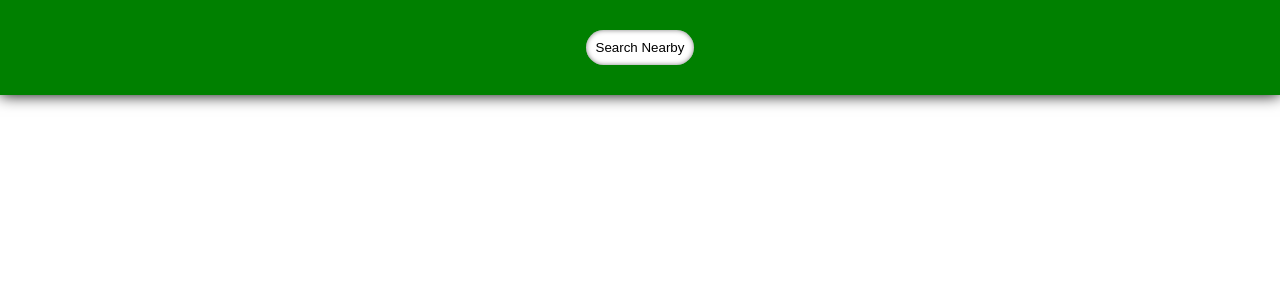
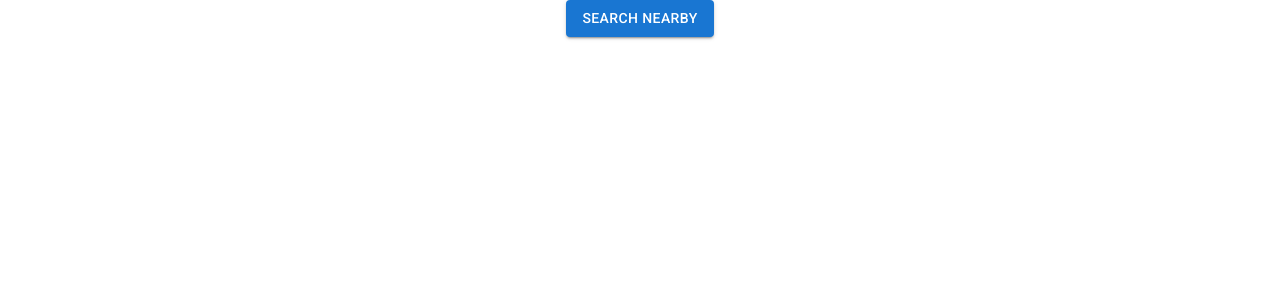
Before and after one commit to LoganPhilbrick/coffeeFinder, a React (Create React App) app: page / in a window 1280 px wide. Shown: the top 300 px of the page. Built offline with nearby package versions, Linux system fonts and the light colour scheme.

Commit message:
began styling and layout/added more info to cards

```diff
--- a/package.json
+++ b/package.json
@@ -4,6 +4,11 @@
   "private": true,
   "proxy": "https://api.yelp.com/v3",
   "dependencies": {
+    "@emotion/react": "^11.10.6",
+    "@emotion/styled": "^11.10.6",
+    "@fontsource/roboto": "^4.5.8",
+    "@mui/icons-material": "^5.11.16",
+    "@mui/material": "^5.11.16",
     "@testing-library/jest-dom": "^5.16.5",
     "@testing-library/react": "^13.4.0",
     "@testing-library/user-event": "^13.5.0",
--- a/public/index.html
+++ b/public/index.html
@@ -5,10 +5,7 @@
     <link rel="icon" href="%PUBLIC_URL%/favicon.ico" />
     <meta name="viewport" content="width=device-width, initial-scale=1" />
     <meta name="theme-color" content="#000000" />
-    <meta
-      name="description"
-      content="Web site created using create-react-app"
-    />
+    <meta name="description" content="Web site created using create-react-app" />
     <link rel="apple-touch-icon" href="%PUBLIC_URL%/logo192.png" />
     <!--
       manifest.json provides metadata used when your web app is installed on a
@@ -24,6 +21,10 @@
       work correctly both with client-side routing and a non-root public URL.
       Learn how to configure a non-root public URL by running `npm run build`.
     -->
+    <!-- Google font -->
+    <link rel="stylesheet" href="https://fonts.googleapis.com/css?family=Roboto:300,400,500,700&display=swap" />
+    <link rel="stylesheet" href="https://fonts.googleapis.com/icon?family=Material+Icons" />
+
     <title>React App</title>
   </head>
   <body>
--- a/src/App.js
+++ b/src/App.js
@@ -1,6 +1,6 @@
 import { useState } from "react";
 import { fetchCoffeeData } from "./api";
-import Header from "./components/Header";
+import { Button, Grid } from "@mui/material";
 import CoffeeCard from "./components/CoffeeCard";
 
 function App() {
@@ -20,22 +20,36 @@ function App() {
         .catch((error) => console.log(error));
     });
   };
+  console.log(info);
 
   return (
-    <div style={{ backgroundColor: "#F2F3F5" }}>
-      <Header style={{ boxShadow: "0px 0px 15px black" }}>
+    <div className="App">
+      <Grid container justifyContent="center" alignItems="center">
         {!loaded && (
-          <button style={{ padding: "10px", borderRadius: "20px", boxShadow: " inset 0px 0px 5px rgba(0, 0, 0, 0.5)", backgroundColor: "white", border: "none" }} onClick={handleClick}>
+          <Button variant="contained" onClick={handleClick}>
             Search Nearby
-          </button>
+          </Button>
         )}
         {loaded && (
-          <button style={{ padding: "10px 13px", boxShadow: " inset 0px 0px 5px rgba(0, 0, 0, 0.5)", borderRadius: "20px", backgroundColor: "white", border: "none" }} onClick={handleClick}>
+          <Button variant="outlined" onClick={handleClick}>
             Refresh
-          </button>
+          </Button>
         )}
-      </Header>
-      <div className="App">{loaded && info.map((item) => <CoffeeCard key={item.id} name={item.name} rating={item.rating} imageUrl={item.image_url} />)}</div>
+
+        <Grid container rowSpacing={4} direction="row" justifyContent="space-evenly" alignItems="flex-start" spacing={4}>
+          {loaded &&
+            info.map((item) => (
+              <CoffeeCard
+                key={item.id}
+                name={item.name}
+                rating={item.rating}
+                imageUrl={item.image_url}
+                address={`${item.location.address1} ${item.location.city}, ${item.location.state}`}
+                distance={item.distance}
+              />
+            ))}
+        </Grid>
+      </Grid>
     </div>
   );
 }
--- a/src/api.js
+++ b/src/api.js
@@ -4,5 +4,5 @@ export const fetchCoffeeData = (apiKey, latitude, longitude) => {
     headers: { accept: "application/json", Authorization: `Bearer ${apiKey}` },
   };
 
-  return fetch(`/businesses/search?latitude=${latitude}&longitude=${longitude}&categories=coffee&sort_by=best_match&limit=5`, options).then((res) => res.json());
+  return fetch(`/businesses/search?latitude=${latitude}&longitude=${longitude}&categories=coffee&sort_by=best_match&limit=20`, options).then((res) => res.json());
 };
--- a/src/components/CoffeeCard.js
+++ b/src/components/CoffeeCard.js
@@ -1,14 +1,32 @@
 import React from "react";
+import { Typography, Card, CardActionArea, CardMedia, CardContent, Grid } from "@mui/material";
+import { Star } from "@mui/icons-material";
 
-const CoffeeCard = ({ name, rating, imageUrl }) => {
+const CoffeeCard = ({ name, rating, distance, imageUrl, address }) => {
+  const miles = (distance * 0.000621371192).toFixed(1);
   return (
-    <div style={{ display: "flex", boxShadow: " inset 0px 0px 15px rgba(0, 0, 0, 0.5)", borderRadius: "20px", padding: "20px", margin: "50px", backgroundColor: "#F2F3F5" }}>
-      <img src={imageUrl} alt={name} style={{ width: "250px", height: "250px", objectFit: "cover", borderRadius: "20px" }} />
-      <div style={{ marginLeft: "30px" }}>
-        <h1>{name}</h1>
-        <h3>Rating: {rating}</h3>
-      </div>
-    </div>
+    <Grid item>
+      <Card sx={{ maxWidth: 345 }}>
+        <CardActionArea>
+          <CardMedia component="img" height="140" image={imageUrl} />
+          <CardContent>
+            <Typography gutterBottom variant="h5" component="div">
+              {name}
+              <Typography variant="body2" color="text.secondary">
+                {rating}
+                <Star sx={{ fontSize: 15 }} />
+              </Typography>
+            </Typography>
+            <Typography variant="body1" color="text.secondary">
+              {address}
+            </Typography>
+            <Typography variant="body2" color="text.secondary">
+              {`${miles} mi`}
+            </Typography>
+          </CardContent>
+        </CardActionArea>
+      </Card>
+    </Grid>
   );
 };
 
--- a/src/components/Header.js
+++ /dev/null
@@ -1,10 +0,0 @@
-import styled from "styled-components";
-
-const Header = styled.div`
-  background-color: #008000;
-  color: #fff;
-  text-align: center;
-  padding: 30px;
-`;
-
-export default Header;
```
Also changed, not shown: 1 other file (tests, documents, lock files or other folders).
